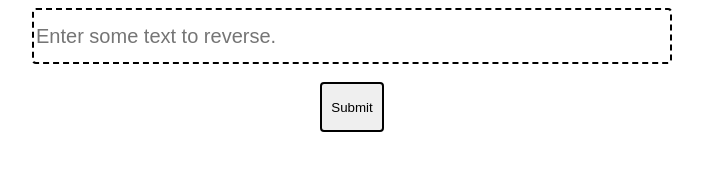
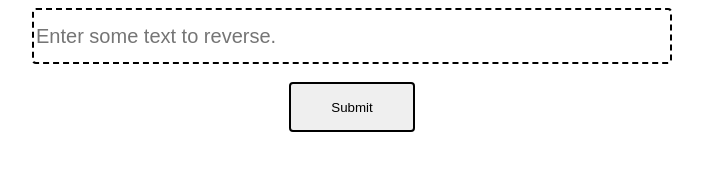
Before and after one commit to shuaib/shuaib.github.io, a plain HTML site: page index.html in a window 1280 px wide. Shown: the whole page, without its empty margins (288-991 px from the left). Drawn offline with Linux system fonts and the light colour scheme.

Commit message:
Increases submit button width

```diff
--- a/index.html
+++ b/index.html
@@ -17,7 +17,7 @@
 					<input style="border: 2px dashed; black; border-radius: 4px; height: 50px; width: 50%; font-size: 20px;" type="text" id="text" name="text" placeholder="Enter some text to reverse.">
 					<br />
 					<br />
-					<input style="border: 2px solid black; border-radius: 4px; height: 50px; width: 5%" type="button" id="submit" value="Submit" onclick="return reverseString()">
+					<input style="border: 2px solid black; border-radius: 4px; height: 50px; width: 10%" type="button" id="submit" value="Submit" onclick="return reverseString()">
 				</form>
 		</div>
 		<div id="reversed_string">
```
